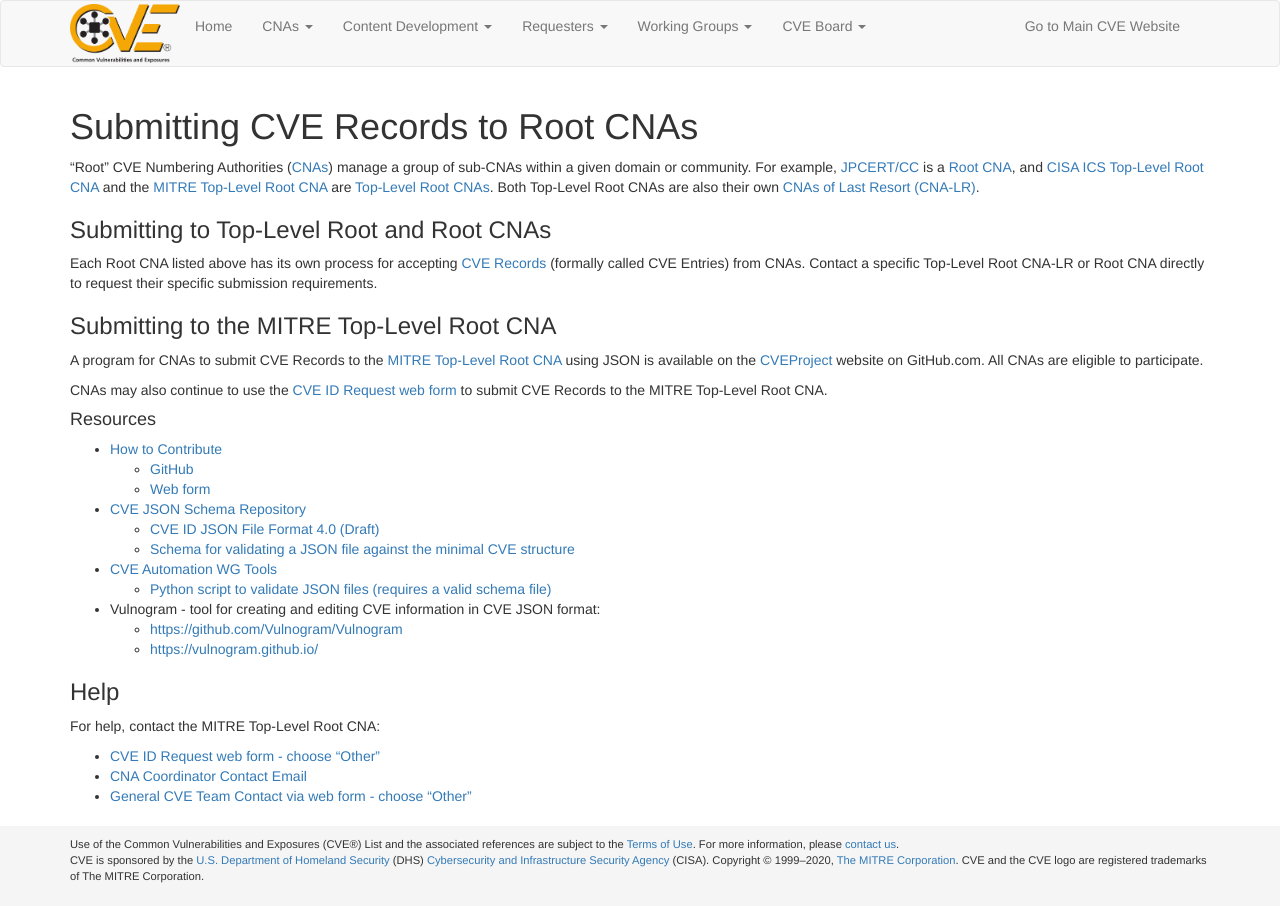
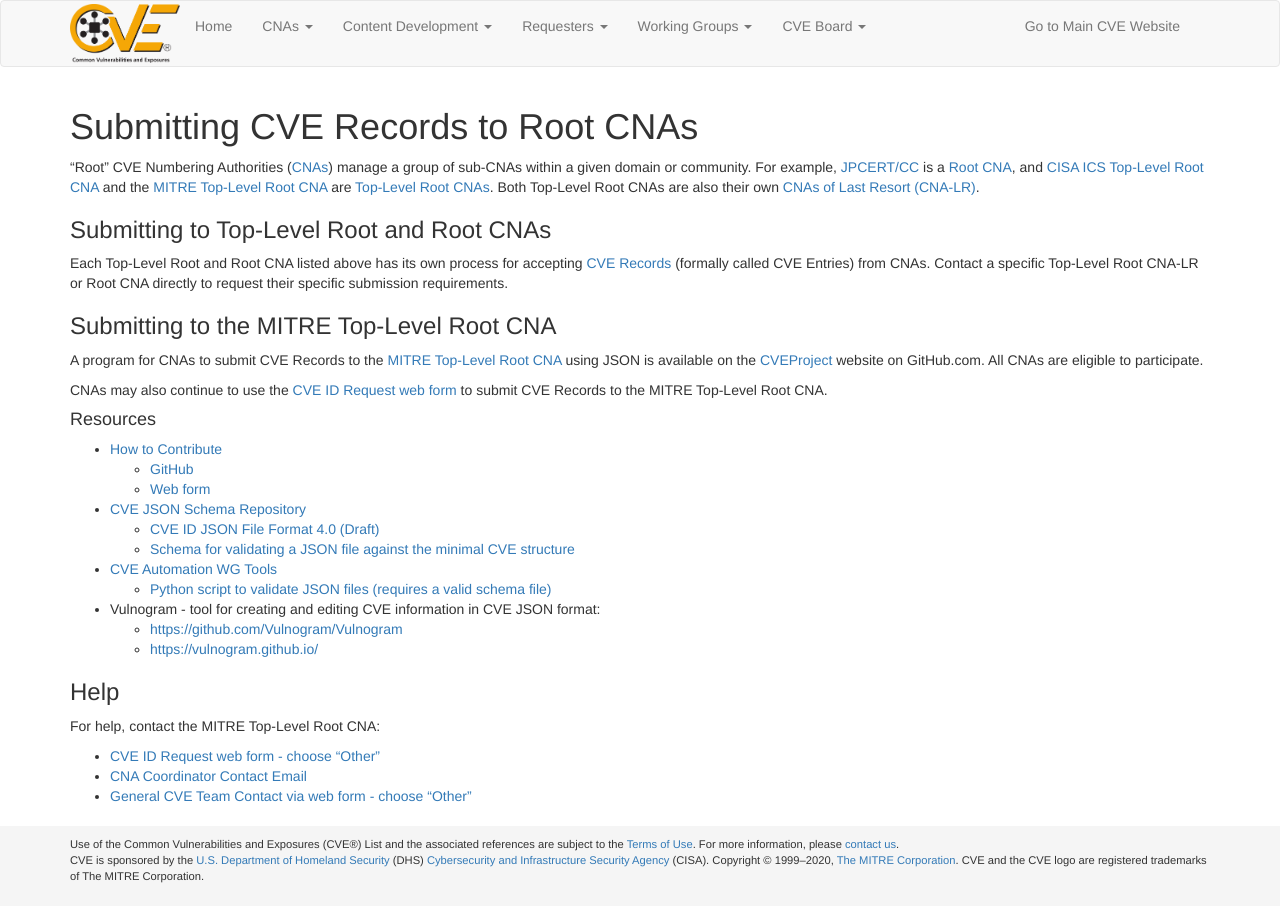
Before and after one commit to CVEProject/cveproject.github.io, a Jekyll site: the page built from docs/cna/submitting_cve_entries_to_root_cnas/index.md, in a window 1280 px wide. Built offline with Jekyll 4.4.1, drawn with Linux system fonts in a browser that asks for light colours; nearby versions of some CDN libraries.

Commit message:
Update index.md

```diff
--- a/docs/cna/submitting_cve_entries_to_root_cnas/index.md
+++ b/docs/cna/submitting_cve_entries_to_root_cnas/index.md
@@ -6,7 +6,7 @@ layout: page
 
 ### Submitting to Top-Level Root and Root CNAs
 
-Each Root CNA listed above has its own process for accepting [CVE Records](https://cve.mitre.org/about/terminology.html#cve_record) (formally called CVE Entries) from CNAs. Contact a specific Top-Level Root CNA-LR or Root CNA directly to request their specific submission requirements.
+Each Top-Level Root and Root CNA listed above has its own process for accepting [CVE Records](https://cve.mitre.org/about/terminology.html#cve_record) (formally called CVE Entries) from CNAs. Contact a specific Top-Level Root CNA-LR or Root CNA directly to request their specific submission requirements.
 
 ### Submitting to the MITRE Top-Level Root CNA
 
```
